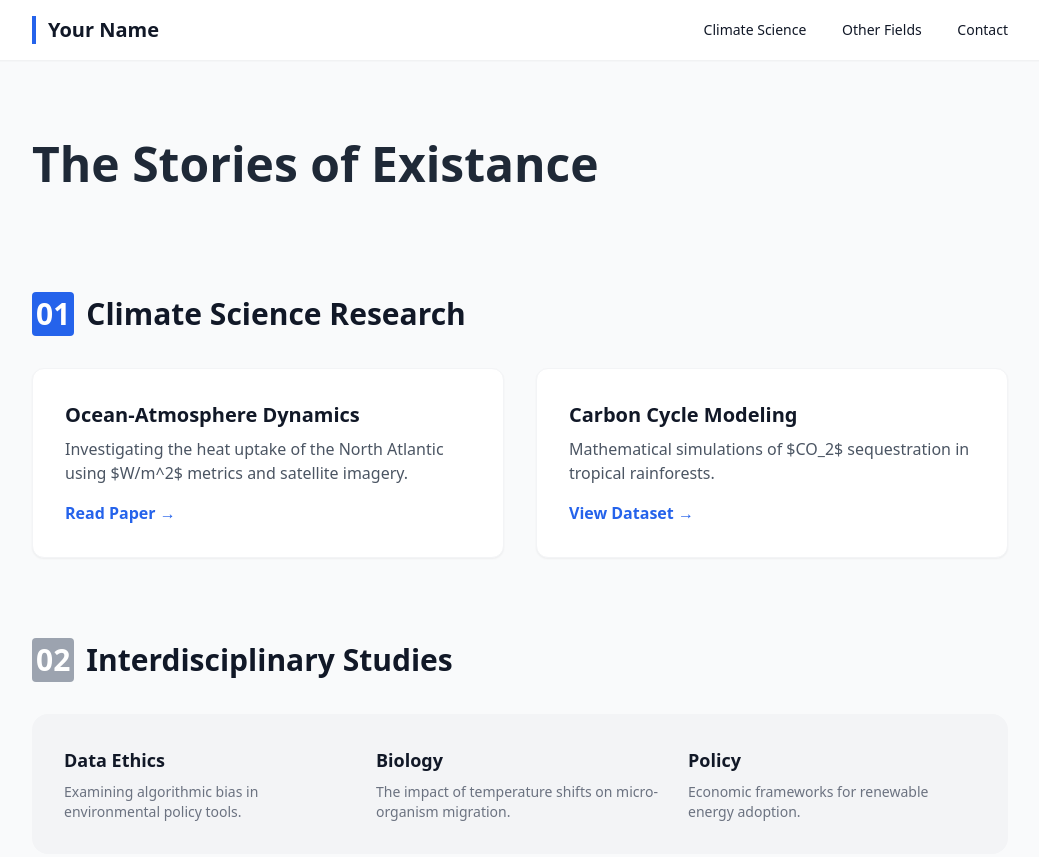
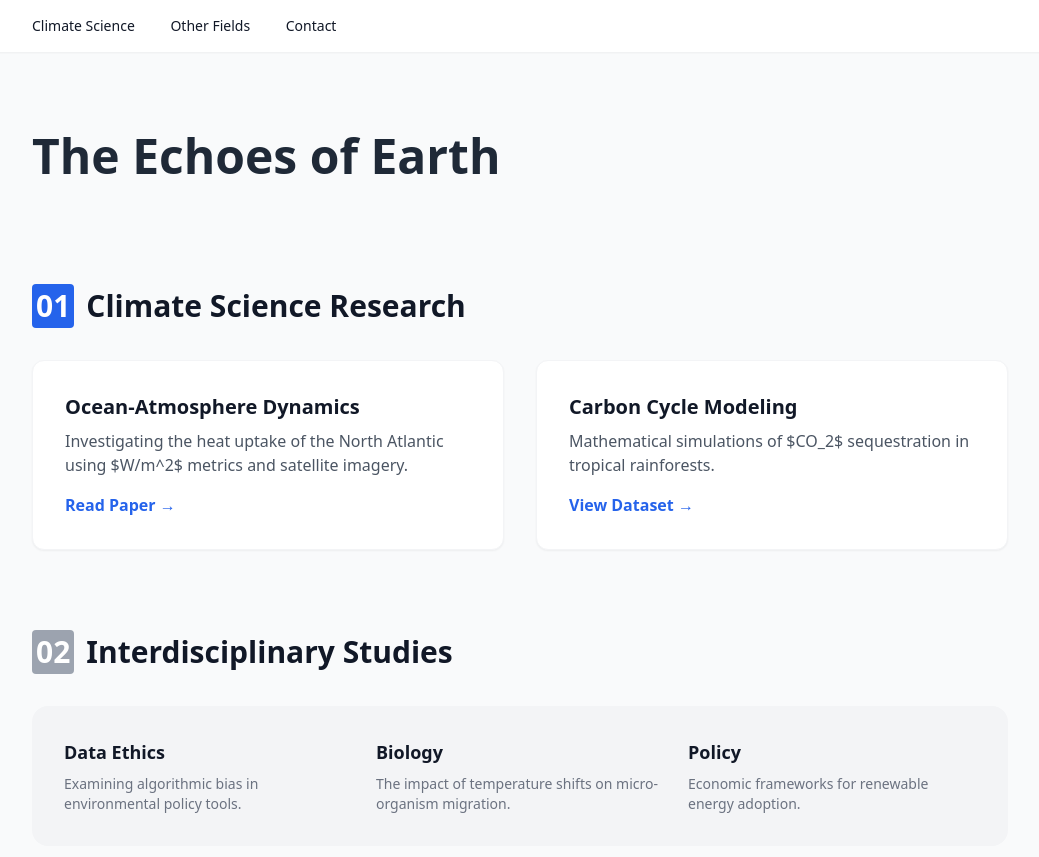
Before and after one commit to nikhilhale222/mywebpage, a plain HTML site: page index.html in a window 1280 px wide. Shown: the top 857 px of the page, without its empty margins (120-1159 px from the left). Drawn offline with nearby package versions, Linux system fonts and the light colour scheme.

Commit message:
Update header title and comment out name div

```diff
--- a/index.html
+++ b/index.html
@@ -12,7 +12,7 @@
 
     <nav class="bg-white shadow-sm sticky top-0 z-50">
         <div class="max-w-5xl mx-auto px-6 py-4 flex justify-between items-center">
-            <div class="text-xl font-bold border-l-4 border-blue-600 pl-3">Your Name</div>
+            <!-- <div class="text-xl font-bold border-l-4 border-blue-600 pl-3">Your Name</div> -->
             <div class="space-x-8 text-sm font-medium">
                 <a href="#climate" class="hover:text-blue-600 transition">Climate Science</a>
                 <a href="#secondary" class="hover:text-blue-600 transition">Other Fields</a>
@@ -22,7 +22,7 @@
     </nav>
 
     <header class="max-w-5xl mx-auto px-6 py-20">
-        <h1 class="text-5xl font-extrabold mb-6 text-gray-800">The Stories of Existance</h1>
+        <h1 class="text-5xl font-extrabold mb-6 text-gray-800">The Echoes of Earth </h1>
         <p class="text-xl text-gray-600 max-w-3xl">
 
         </p>
```
